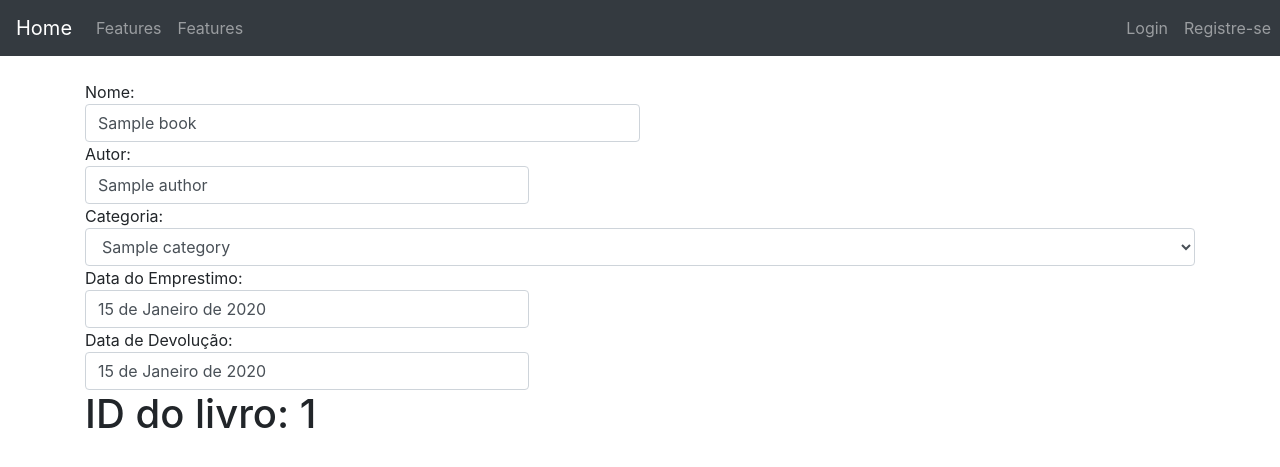
After one commit to mateusfl1998/Projeto_Django_Biblioteca, a Django app: template books/templates/details.html in a window 1280 px wide. The commit adds this page. Shown: the top 467 px of the page. Run offline with Django 5.2, Linux system fonts and the light colour scheme; the template is opened without the code that fills it: values that come from a table or form of the project are taken from there, others are empty; tables that the repository leaves empty hold one stand-in row (values such as "Sample post").

Commit message:
novas alterações

```diff
--- a/books/models.py
+++ b/books/models.py
@@ -19,6 +19,12 @@ class RenterInformations(models.Model):
     phone_number = models.IntegerField()
     user = models.ForeignKey(Users, on_delete=models.CASCADE)
 
+    class Meta:
+        verbose_name = 'Informações de Locatário'
+
+    def __str__(self):
+        return f'{self.name}| {self.phone_number} '
+
 
 class Category(models.Model):
     name = models.CharField(max_length=30)
@@ -38,7 +44,11 @@ class Books(models.Model):
         return self.name
 
 class LoanInformations(models.Model):
+    renter_information = models.ForeignKey(RenterInformations, on_delete=models.DO_NOTHING)
     loan_date = models.DateField()
     return_data = models.DateField()
     user = models.ForeignKey(Users, on_delete=models.CASCADE)
     book = models.ForeignKey(Books, on_delete=models.CASCADE )
+
+def __str__(self):
+    return f'{self.book}'
--- /dev/null
+++ b/books/templates/details.html
@@ -0,0 +1,31 @@
+{% extends "base.html" %}
+
+{% block content %}
+
+<div class="container">
+<BR>
+Nome:<input style = "width:50%" class="form-control" type="text" value="{{book.name}}">
+Autor:<input style = "width:40%"class="form-control" type="text" value="{{book.author}}">
+{% comment %} Categoria:<input style = "width:40%"class="form-control" type="text" value="{{book.category}}"> {% endcomment %}
+Categoria:
+
+ <select name="a" class="form-control" widht="20%">
+        {% for i in category%}
+                {% if i == book.category%}
+                <option select>{{i}}</option>
+                {% endif%}
+        {% endfor%}
+        {% for i in category%}
+            {% if i != book.category%}
+        <option >{{i}}</option>
+        {%endif%}
+        {%endfor%}
+</select>
+
+{% comment %} Categoria:<input style = "width:40%" class="form-control" type="text" value="{{book.category}}"> {% endcomment %}
+Data do Emprestimo:<input style = "width:40%" class="form-control" type="text" value="{{loan.loan_date}}">
+Data de Devolução:<input style = "width:40%" class="form-control" type="text" value="{{loan.return_data}}">
+<h1>ID do livro: {{book.id}}</h1>
+
+</div>
+{% endblock content %}
--- a/books/urls.py
+++ b/books/urls.py
@@ -1,5 +1,6 @@
 from django.urls import path
+from .views import view_detail
 
 urlpatterns = [
-    # path('cadastrar/')
+    path('ver_livro/<int:pk>', view_detail, name='detail_book')
 ]
--- a/templates/base.html
+++ b/templates/base.html
@@ -28,18 +28,22 @@
         </div>
                         <div class="collapse navbar-collapse row justify-content-end" id="navbarNav">
                           <ul class="navbar-nav">
+
+                            {% if request.session.user %}
                             <li class="nav-item">
-                            <a class="nav-link" href="#">Features</a>
+                              <a class="nav-link" href="#">Olá {{user.name}}</a>
                             </li>
                             <li class="nav-item">
-                              <a class="nav-link" href="#">Features</a>
-                              </li>
-                              <a class="nav-link" href="{% url 'login'%}">Login</a>
+                              <a class="nav-link" href="{% url 'logout'%}">Sair</a>
+                            </li>
+                              {% else %}
+                              <a class="nav-link" href="{% url 'logout'%}">Login</a>
                             </li>
                             <li class="nav-item">
                               <a class="nav-link" href="{% url 'registry'%}">Registre-se</a>
-                              </li>
+                            </li>
                           </li>
+                          {% endif %}
                         </div>
       </nav>
       {% block content %}
--- a/users/views.py
+++ b/users/views.py
@@ -11,8 +11,10 @@ from time import sleep
 
 
 def login_view(request):
+    if request.session.get('user'):
+        return redirect( 'home')
+        print('user')
     status = request.GET.get('status')
-
     return render(request, 'login.html', {'status':status})
 
 
@@ -64,4 +66,4 @@ def login_validation_view(request):
 
 def logout(request):
     request.session.flush()
-    return redirect( 'home')
+    return redirect( 'login')
```
Also changed, not shown: books/views.py (+17 -2 lines), library/views.py (+15 -3 lines), templates/index.html (+6 -6 lines), books/migrations/0002_loaninformations_renter_information.py (added).
